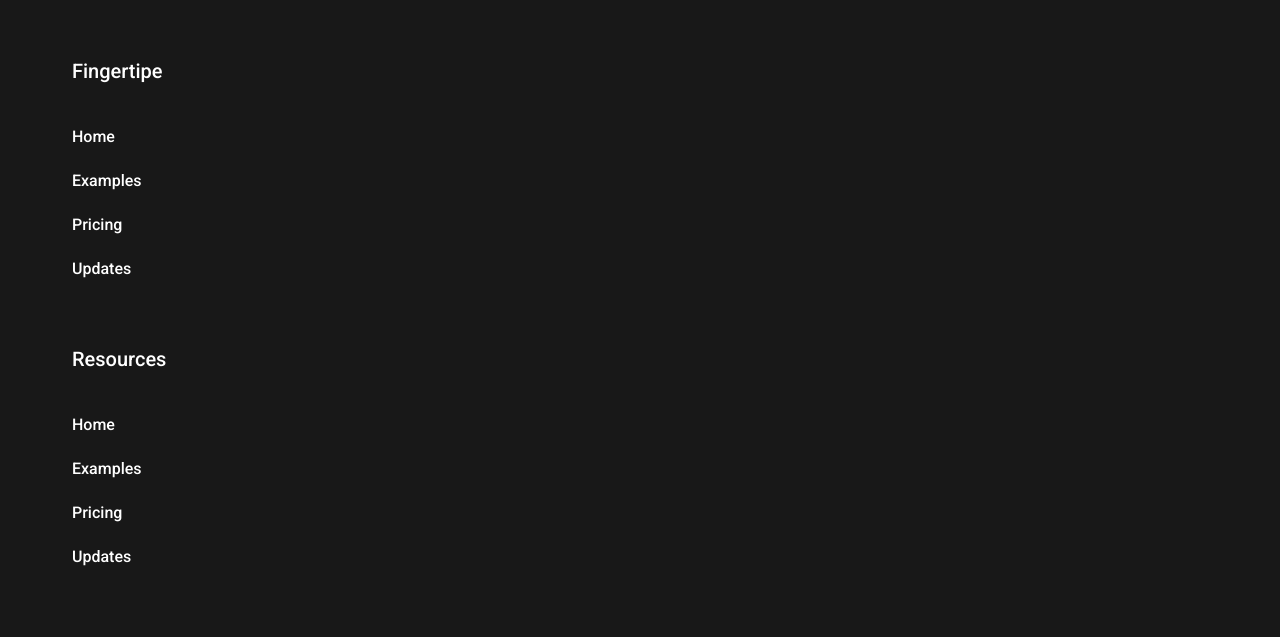
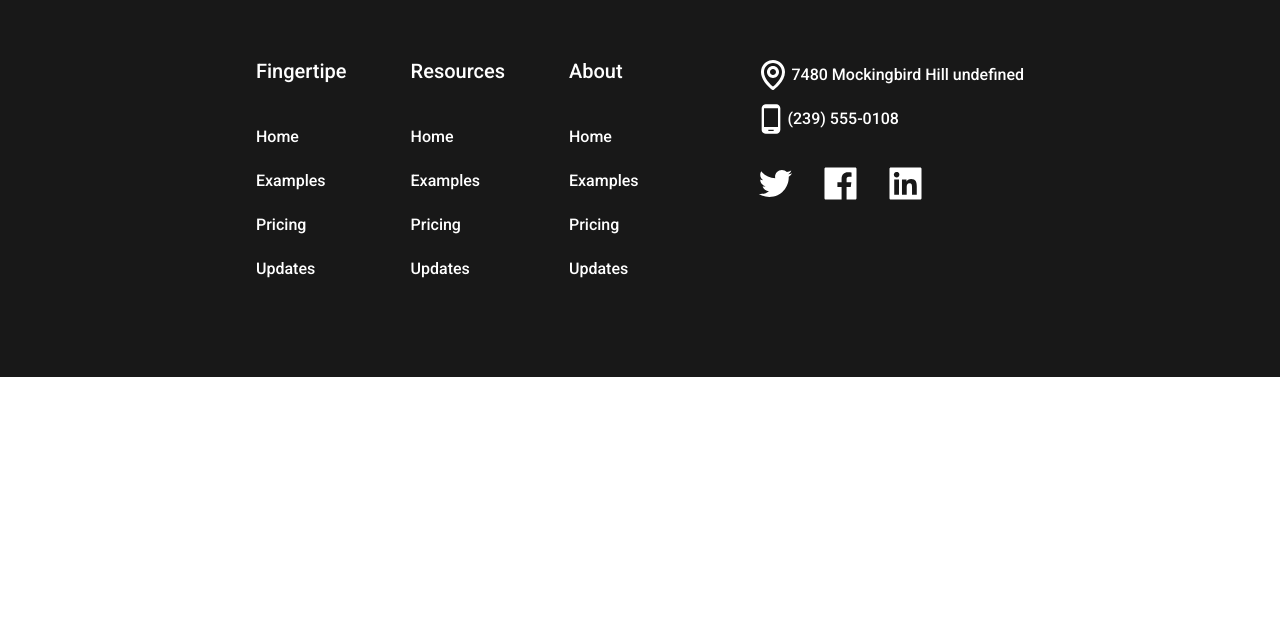
Before and after one commit to vianarafaa/Frontend-Test---ADAC-Softwares, a React (Vite) app: page / in a window 1280 px wide. Shown: the part 6620-7257 px from the top of the page. After the commit the page ends 6997 px from the top, so only its background shows below. Built offline with nearby package versions, Linux system fonts and the light colour scheme.

Commit message:
style: add responsivity to the footer

```diff
--- a/src/components/Footer.jsx
+++ b/src/components/Footer.jsx
@@ -1,8 +1,9 @@
 export default function Footer() {
     return (
         <section class="footer-section" id="footer-section">
-            <footer class="flex text-start flex-col py-24 px-18">
-                <div class="pb-16">
+            <footer class="flex text-start flex-col py-24 px-18 lg:flex-row lg:justify-between lg:px-64">
+                <div class="flex flex-col gap-16 pb-16 lg:flex lg:flex-row lg:pb-0">
+                    <div class="">
                         <h3 class="text-xl font-medium pb-10">Fingertipe</h3>
                         <ul>
                             <li class="font-medium pb-5">
@@ -19,7 +20,7 @@ export default function Footer() {
                             </li>
                         </ul>
                     </div>
-                <div class="pb-16">
+                    <div class="">
                         <h3 class="text-xl font-medium pb-10">Resources</h3>
                         <ul>
                             <li class="font-medium pb-5">
@@ -36,7 +37,7 @@ export default function Footer() {
                             </li>
                         </ul>
                     </div>
-                <div class="pb-16">
+                    <div class="">
                         <h3 class="text-xl font-medium pb-10">About</h3>
                         <ul>
                             <li class="font-medium pb-5">
@@ -53,6 +54,8 @@ export default function Footer() {
                             </li>
                         </ul>
                     </div>
+                </div>
+
                 <div>
                     <div class="flex pb-2.5">
                         <img src="/footer/pin.svg" alt="" class="w-9" />
```
Lines whose indentation alone changed are shown as unchanged.
